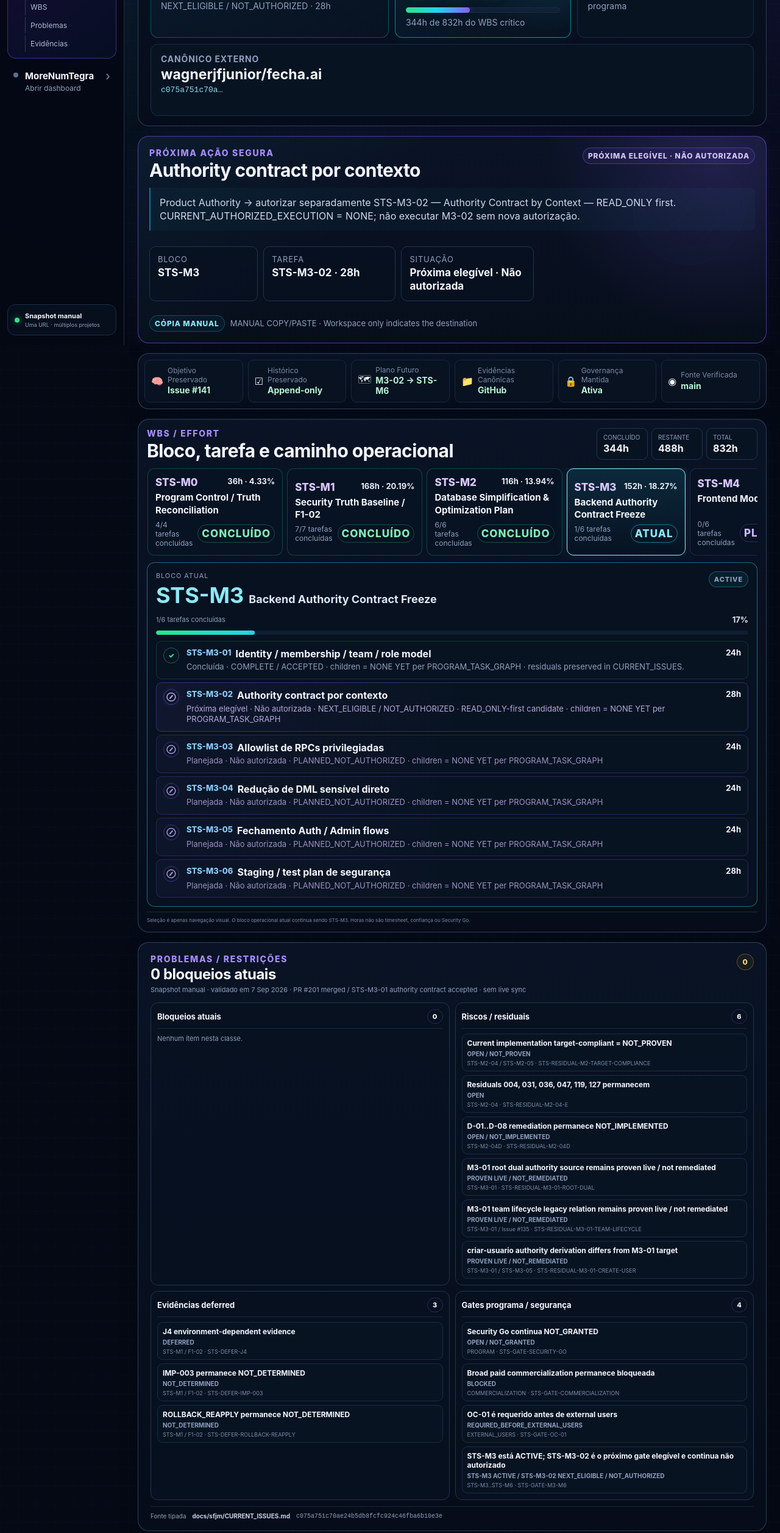
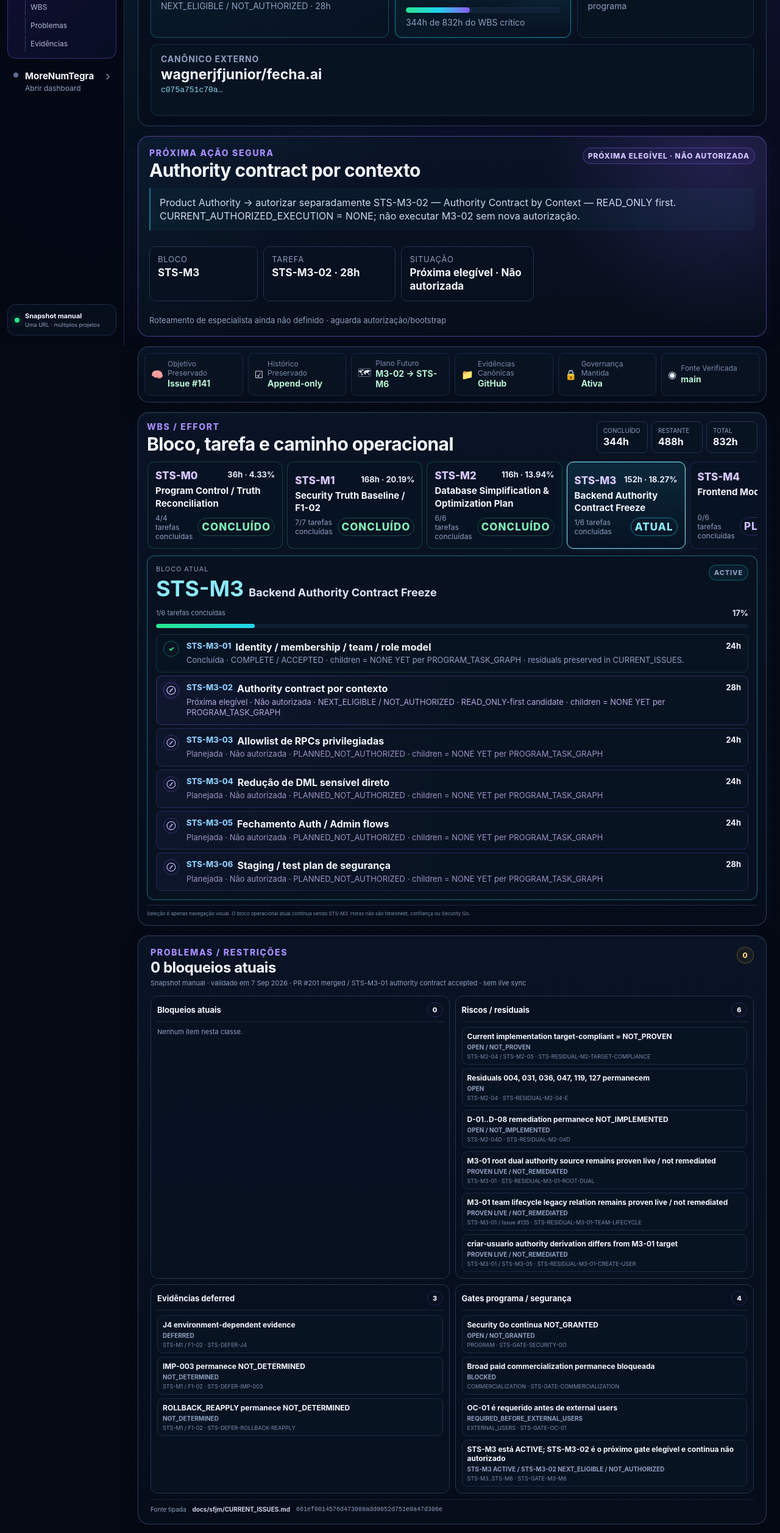
Before and after one commit to wagnerjfjunior/sfjm-workspace, a Next.js app: page / in a window 1280 px wide. Shown: the part 234-2748 px from the top of the page at 61% size. Built offline with nearby package versions, Linux system fonts and the light colour scheme.

Commit message:
fix: separate active execution from next eligibility

```diff
--- a/components/WorkspaceHome.tsx
+++ b/components/WorkspaceHome.tsx
@@ -36,8 +36,12 @@ function milestoneIsEligibleButUnauthorized(milestone: WbsMilestone) {
   return milestone.operationalState === "ELIGIBLE_NOT_AUTHORIZED";
 }
 
-function findOperationalMilestone(milestones: WbsMilestone[]) {
-  return milestones.find((milestone) => milestone.state === "ACTIVE") ??
+function findActiveMilestone(milestones: WbsMilestone[]) {
+  return milestones.find((milestone) => milestone.state === "ACTIVE");
+}
+
+function findDisplayMilestone(milestones: WbsMilestone[]) {
+  return findActiveMilestone(milestones) ??
     milestones.find(milestoneIsEligibleButUnauthorized) ??
     milestones.find((milestone) => milestone.state !== "COMPLETE") ??
     milestones[0];
@@ -498,7 +502,7 @@ function TaskDecompositionPanel({
 function NextActionCard({ project }: { project: ExternalProject }) {
   const isFechai = project.name === FECHAI;
   const program = workspaceDemo.fechaiProgram;
-  const operationalMilestone = findOperationalMilestone(workspaceDemo.fechaiWbs.milestones);
+  const operationalMilestone = findDisplayMilestone(workspaceDemo.fechaiWbs.milestones);
   const operationalTasks: WbsTask[] = operationalMilestone?.tasks ?? [];
   const focusTask = operationalTasks.find(taskIsEligibleButUnauthorized) ??
     operationalTasks.find((task) => task.note?.includes("NEXT GATE")) ??
@@ -536,6 +540,7 @@ function NextActionCard({ project }: { project: ExternalProject }) {
                   </div>
                 ) : null}
               </div>
+              {program.specialistRouting.length ? (
                 <div className="actionFooter actionFooterStack">
                   <div>
                     <span className="manualChip">CÓPIA MANUAL</span>
@@ -547,6 +552,11 @@ function NextActionCard({ project }: { project: ExternalProject }) {
                     </div>
                   ) : null}
                 </div>
+              ) : (
+                <div className="actionFooter">
+                  <span>Roteamento de especialista ainda não definido · aguarda autorização/bootstrap</span>
+                </div>
+              )}
             </>
           ) : (
             <div className="actionFooter">
@@ -589,6 +599,9 @@ function RisksCard({ project }: { project: ExternalProject }) {
 
   const currentBlockers = issues.filter(
     (issue) => issue.class === "BLOCKING" || issue.class === "REQUIRED_CURRENT"
+  );
+  const issueValidationAnchors = Array.from(
+    new Set(issues.map((issue) => issue.sourceRef).filter(Boolean))
   );
 
   const groups = [
@@ -658,7 +671,7 @@ function RisksCard({ project }: { project: ExternalProject }) {
       <div className="riskSource">
         <span>Fonte tipada</span>
         <strong>docs/sfjm/CURRENT_ISSUES.md</strong>
-        <code>{project.observedSha}</code>
+        <code>{issueValidationAnchors.length === 1 ? issueValidationAnchors[0] : issueValidationAnchors.join(" · ")}</code>
       </div>
     </article>
   );
@@ -788,16 +801,17 @@ function WbsMilestoneTab({
 
 function WbsCommandCenter({ project }: { project: ExternalProject }) {
   const wbs = workspaceDemo.fechaiWbs;
-  const operationalMilestone = findOperationalMilestone(wbs.milestones);
+  const activeMilestone = findActiveMilestone(wbs.milestones);
+  const displayMilestone = findDisplayMilestone(wbs.milestones);
 
-  const [selectedMilestoneId, setSelectedMilestoneId] = useState(operationalMilestone.id);
+  const [selectedMilestoneId, setSelectedMilestoneId] = useState(displayMilestone.id);
   const [expandedWbsTaskId, setExpandedWbsTaskId] = useState<string | null>(null);
 
   const selectedMilestone: WbsMilestone =
     wbs.milestones.find((milestone) => milestone.id === selectedMilestoneId) ??
-    operationalMilestone;
+    displayMilestone;
 
-  const operationalTasks: WbsTask[] = operationalMilestone.tasks;
+  const operationalTasks: WbsTask[] = displayMilestone.tasks;
   const focusTask =
     operationalTasks.find(taskIsEligibleButUnauthorized) ??
     operationalTasks.find((task) => task.note?.includes("NEXT GATE")) ??
@@ -820,12 +834,14 @@ function WbsCommandCenter({ project }: { project: ExternalProject }) {
     ? (selectedCompletedTasks / selectedMilestone.tasks.length) * 100
     : 0;
 
-  const selectedIsActive = selectedMilestone.id === operationalMilestone.id;
+  const selectedIsActive = Boolean(activeMilestone && selectedMilestone.id === activeMilestone.id);
   const selectedStateLabel =
     selectedMilestone.state === "COMPLETE"
       ? "CONCLUÍDO"
       : selectedMilestone.state === "ACTIVE"
         ? "ACTIVE"
+        : selectedMilestone.operationalState === "ELIGIBLE_NOT_AUTHORIZED"
+          ? "PRÓXIMO ELEGÍVEL · NÃO AUTORIZADO"
           : selectedMilestone.operationalState === "PLANNED_NOT_AUTHORIZED"
             ? "PLANEJADO · NÃO AUTORIZADO"
             : "PLANEJADO";
@@ -855,7 +871,7 @@ function WbsCommandCenter({ project }: { project: ExternalProject }) {
         {wbs.milestones.map((milestone) => (
           <WbsMilestoneTab
             milestone={milestone}
-            active={milestone.id === operationalMilestone.id}
+            active={Boolean(activeMilestone && milestone.id === activeMilestone.id)}
             selected={milestone.id === selectedMilestone.id}
             totalHours={wbs.totalCriticalHours}
             onSelect={() => setSelectedMilestoneId(milestone.id)}
@@ -876,7 +892,7 @@ function WbsCommandCenter({ project }: { project: ExternalProject }) {
               {selectedStateLabel}
             </span>
             {!selectedIsActive ? (
-              <small>Bloco operacional atual: {operationalMilestone.id}</small>
+              <small>{activeMilestone ? `Bloco operacional atual: ${activeMilestone.id}` : `Nenhum bloco com execução ativa · próximo elegível: ${displayMilestone.id}`}</small>
             ) : null}
           </div>
         </div>
@@ -910,7 +926,7 @@ function WbsCommandCenter({ project }: { project: ExternalProject }) {
       </section>
 
       <div className="wbsFootnote">
-        Seleção é apenas navegação visual. O bloco operacional atual continua sendo {operationalMilestone.id}. Horas não são timesheet, confiança ou Security Go.
+        Seleção é apenas navegação visual. {activeMilestone ? `O bloco operacional atual continua sendo ${activeMilestone.id}.` : `Nenhum bloco tem execução ativa; ${displayMilestone.id} é apenas o próximo elegível.`} Horas não são timesheet, confiança ou Security Go.
       </div>
     </article>
   );
@@ -932,7 +948,7 @@ function EvidenceCard({ project }: { project: ExternalProject }) {
         <div><span>SHA observado</span><code>{project.observedSha}</code></div>
         <div><span>Verificação</span><strong>{project.verification}</strong></div>
         <div><span>Observado em</span><strong>{project.observedAt}</strong></div>
-        <div><span>Handoff</span><strong>{isFechai ? workspaceDemo.fechaiProgram.specialistTransport : "Não definido neste snapshot"}</strong></div>
+        <div><span>Handoff</span><strong>{isFechai ? (workspaceDemo.fechaiProgram.specialistRouting.length ? workspaceDemo.fechaiProgram.specialistTransport : "Não definido · aguarda autorização/bootstrap") : "Não definido neste snapshot"}</strong></div>
       </div>
       {isFechai ? (
         <div className="evidenceBoundaryCompact">
```
Lines whose indentation alone changed are shown as unchanged.
